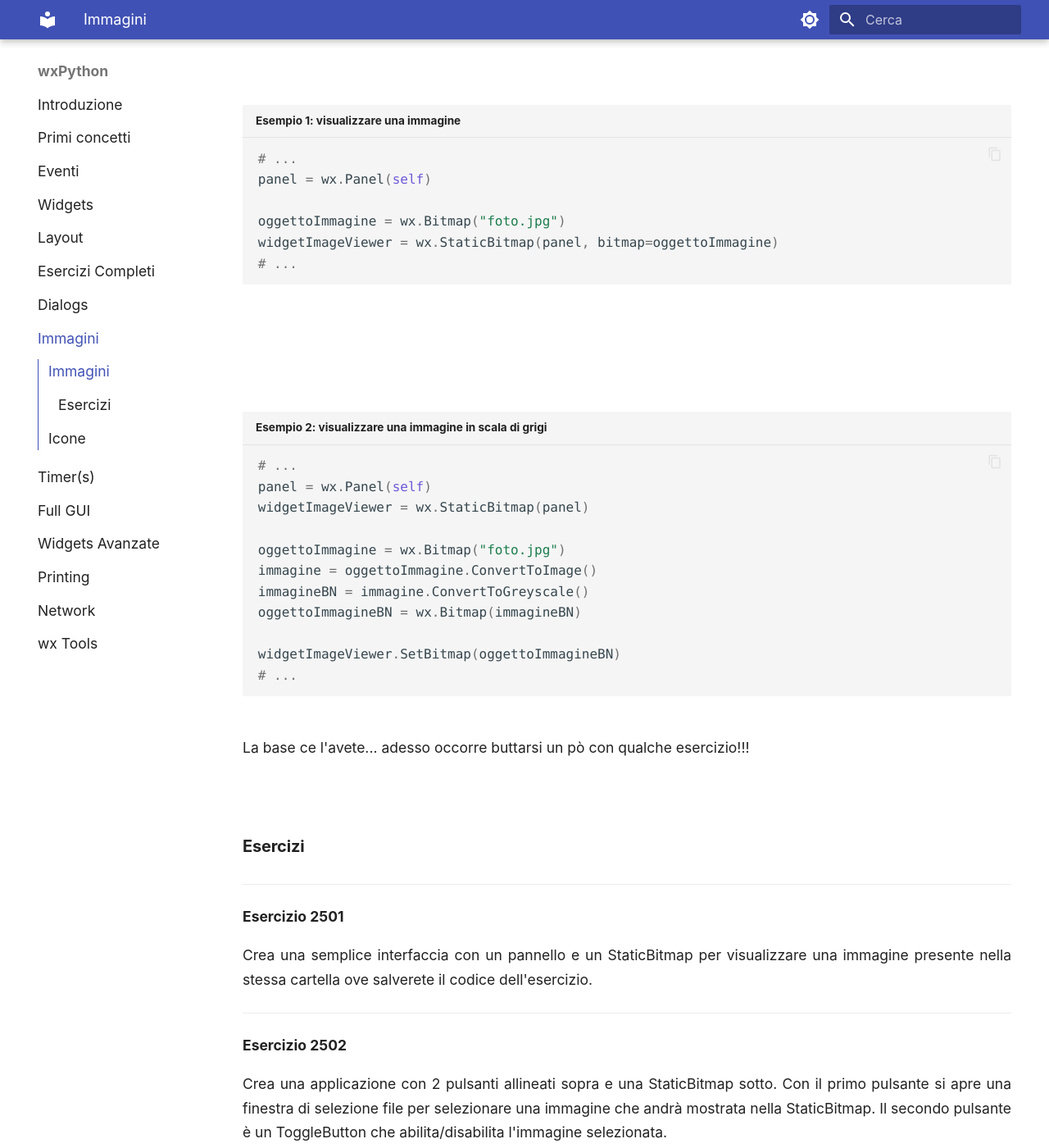
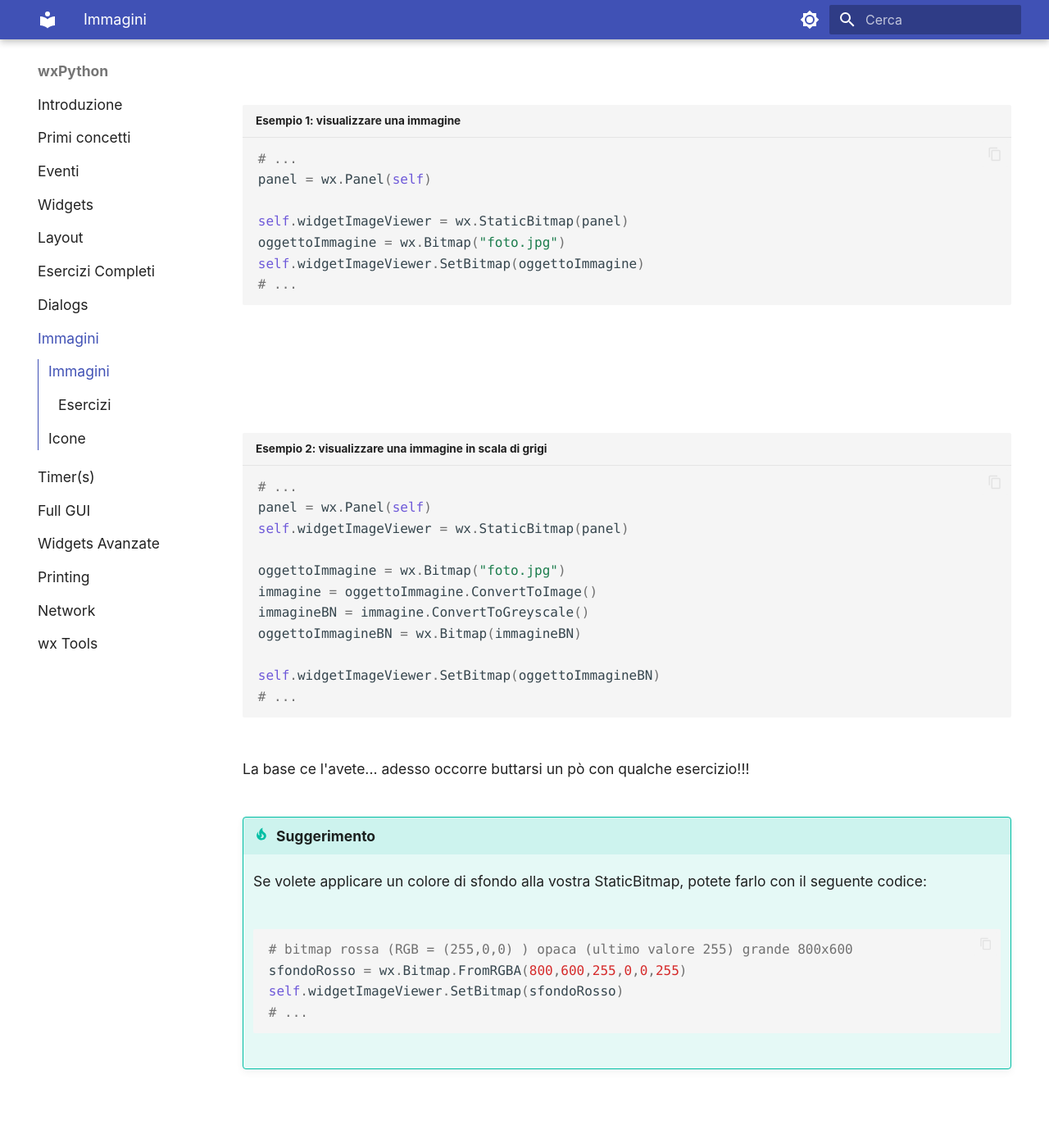
Before and after one commit to adjamhub/pyhandouts, an MkDocs documentation site: the page built from docs/wx/150_images.md, in a window 1280 px wide and 1400 px high, scrolled down 1497 px. Shown: the whole window at 82% size. Built offline with MkDocs 1.6.1 and Material for MkDocs 9.7.7, drawn with Linux system fonts in a browser that asks for light colours; emoji names are drawn with the system emoji font.

Commit message:
Sfondo rosso :)

````diff
--- a/docs/wx/150_images.md
+++ b/docs/wx/150_images.md
@@ -49,8 +49,9 @@ Partiamo da qualche esempio ben commentato per prendere confidenza con il codice
 # ...
 panel = wx.Panel(self)
 
+self.widgetImageViewer = wx.StaticBitmap(panel)
 oggettoImmagine = wx.Bitmap("foto.jpg")
-widgetImageViewer = wx.StaticBitmap(panel, bitmap=oggettoImmagine)
+self.widgetImageViewer.SetBitmap(oggettoImmagine)
 # ...
 ```
 
@@ -62,18 +63,30 @@ widgetImageViewer = wx.StaticBitmap(panel, bitmap=oggettoImmagine)
 ``` py title="Esempio 2: visualizzare una immagine in scala di grigi"
 # ...
 panel = wx.Panel(self)
-widgetImageViewer = wx.StaticBitmap(panel)
+self.widgetImageViewer = wx.StaticBitmap(panel)
 
 oggettoImmagine = wx.Bitmap("foto.jpg")
 immagine = oggettoImmagine.ConvertToImage()
 immagineBN = immagine.ConvertToGreyscale()
 oggettoImmagineBN = wx.Bitmap(immagineBN)
 
-widgetImageViewer.SetBitmap(oggettoImmagineBN)
+self.widgetImageViewer.SetBitmap(oggettoImmagineBN)
 # ...
 ```
 
 La base ce l'avete... adesso occorre buttarsi un pò con qualche esercizio!!!
+
+
+!!! tip "Suggerimento"
+
+    Se volete applicare un colore di sfondo alla vostra StaticBitmap, potete farlo con il seguente codice:
+
+    ``` py
+    # bitmap rossa (RGB = (255,0,0) ) opaca (ultimo valore 255) grande 800x600
+    sfondoRosso = wx.Bitmap.FromRGBA(800,600,255,0,0,255)
+    self.widgetImageViewer.SetBitmap(sfondoRosso)
+    # ...
+    ```
 
 
 
````
